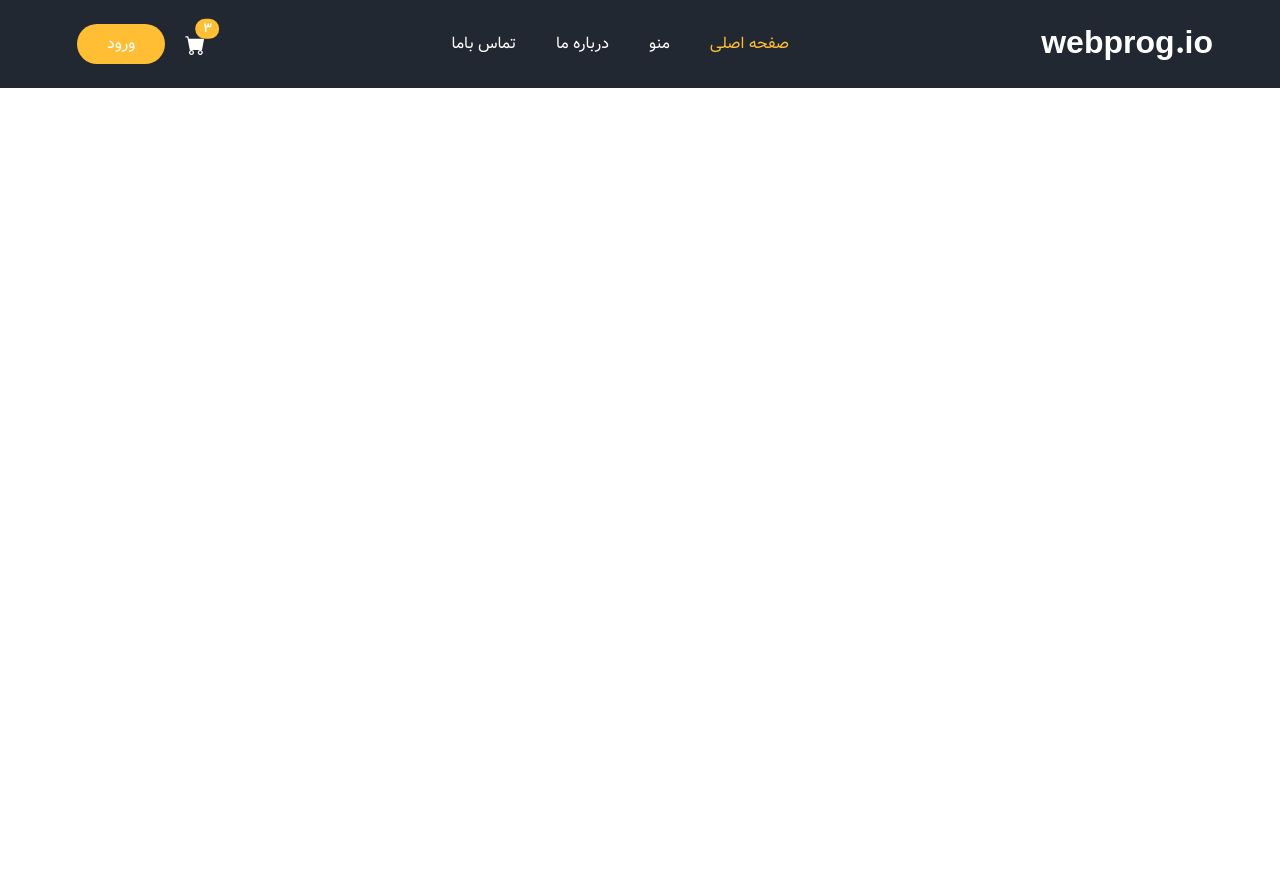
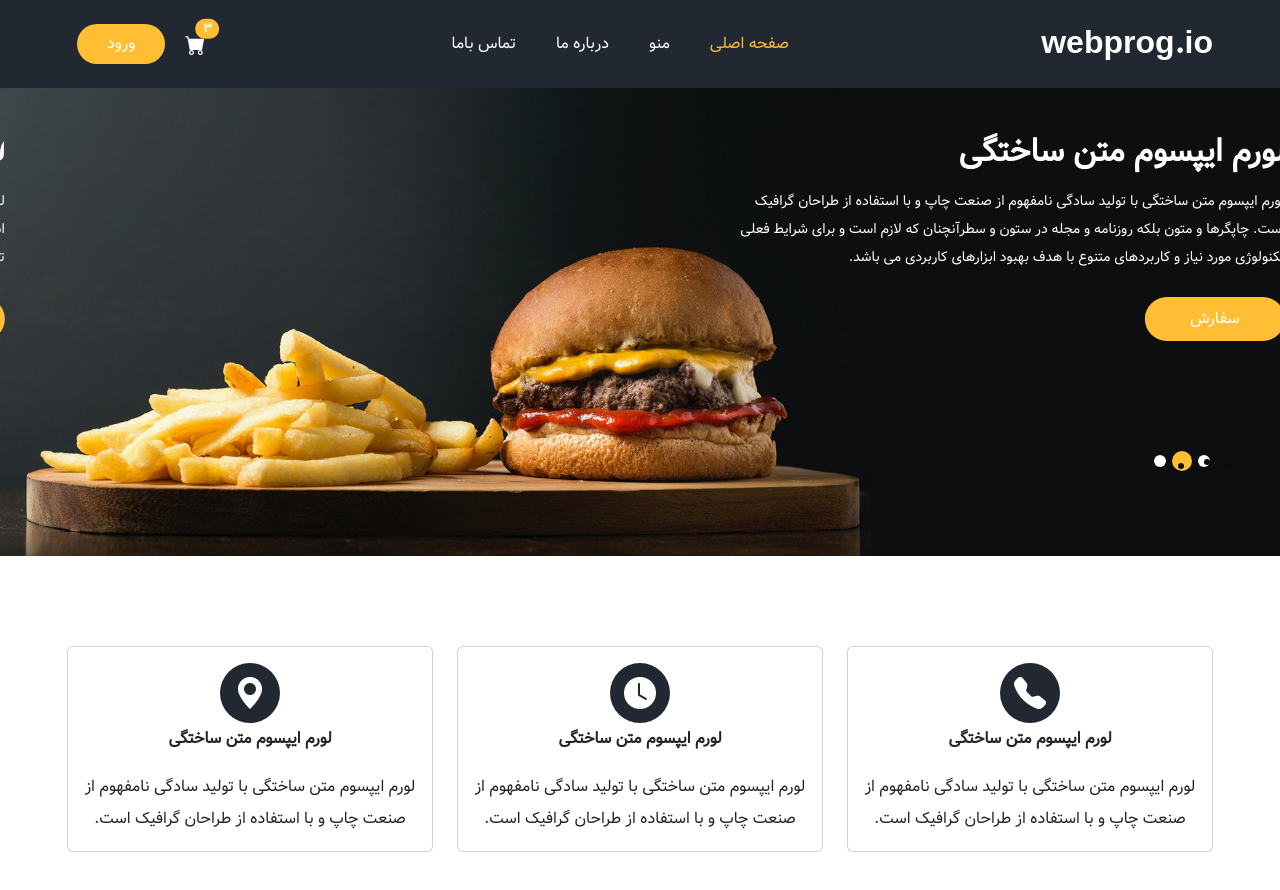
Before and after one commit to NikKhanpour/neda-shop, a Nuxt app: page / in a window 1280 px wide. Shown: the top 890 px of the page. Before the commit the page ends 800 px from the top, so only its background shows below. Built offline with nearby package versions, Linux system fonts and the light colour scheme.

Commit message:
add slider & feature sections to home page

```diff
--- /dev/null
+++ b/components/Features.vue
@@ -0,0 +1,50 @@
+<template>
+	<section class="card-area layout_padding">
+		<div class="container">
+			<div class="row gy-5">
+				<div class="col-md-4 col-sm-6 col-xs-6">
+					<div class="card text-center">
+						<div class="card-body">
+							<div class="card-icon-wrapper">
+								<i class="bi bi-telephone-fill fs-2 text-white card-icon"></i>
+							</div>
+							<p class="card-text fw-bold">لورم ایپسوم متن ساختگی</p>
+							<p class="card-text">
+								لورم ایپسوم متن ساختگی با تولید سادگی نامفهوم از صنعت چاپ و با
+								استفاده از طراحان گرافیک است.
+							</p>
+						</div>
+					</div>
+				</div>
+				<div class="col-md-4 col-sm-6 col-xs-6">
+					<div class="card text-center">
+						<div class="card-body">
+							<div class="card-icon-wrapper">
+								<i class="bi bi-clock-fill fs-2 text-white card-icon"></i>
+							</div>
+							<p class="card-text fw-bold">لورم ایپسوم متن ساختگی</p>
+							<p class="card-text">
+								لورم ایپسوم متن ساختگی با تولید سادگی نامفهوم از صنعت چاپ و با
+								استفاده از طراحان گرافیک است.
+							</p>
+						</div>
+					</div>
+				</div>
+				<div class="col-md-4 col-sm-6 col-xs-6">
+					<div class="card text-center">
+						<div class="card-body">
+							<div class="card-icon-wrapper">
+								<i class="bi bi-geo-alt-fill fs-2 text-white card-icon"></i>
+							</div>
+							<p class="card-text fw-bold">لورم ایپسوم متن ساختگی</p>
+							<p class="card-text">
+								لورم ایپسوم متن ساختگی با تولید سادگی نامفهوم از صنعت چاپ و با
+								استفاده از طراحان گرافیک است.
+							</p>
+						</div>
+					</div>
+				</div>
+			</div>
+		</div>
+	</section>
+</template>
--- /dev/null
+++ b/components/Slider.vue
@@ -0,0 +1,85 @@
+<template>
+	<section class="slider_section">
+		<div class="bg-box">
+			<img src="/images/hero-bg.jpg" alt="" />
+		</div>
+		<div id="customCarousel1" class="carousel slide" data-bs-ride="carousel">
+			<div class="carousel-inner">
+				<div class="carousel-item active">
+					<div class="container">
+						<div class="row">
+							<div class="col-md-7 col-lg-6">
+								<div class="detail-box">
+									<h2 class="mb-3 fw-bold">لورم ایپسوم متن ساختگی</h2>
+									<p>
+										لورم ایپسوم متن ساختگی با تولید سادگی نامفهوم از صنعت چاپ و
+										با استفاده از طراحان گرافیک است. چاپگرها و متون بلکه روزنامه
+										و مجله در ستون و سطرآنچنان که لازم است و برای شرایط فعلی
+										تکنولوژی مورد نیاز و کاربردهای متنوع با هدف بهبود ابزارهای
+										کاربردی می باشد.
+									</p>
+									<div class="btn-box">
+										<a href="" class="btn1"> سفارش </a>
+									</div>
+								</div>
+							</div>
+						</div>
+					</div>
+				</div>
+				<div class="carousel-item">
+					<div class="container">
+						<div class="row">
+							<div class="col-md-7 col-lg-6">
+								<div class="detail-box">
+									<h2 class="mb-3 fw-bold">لورم ایپسوم متن ساختگی</h2>
+									<p>
+										لورم ایپسوم متن ساختگی با تولید سادگی نامفهوم از صنعت چاپ و
+										با استفاده از طراحان گرافیک است. چاپگرها و متون بلکه روزنامه
+										و مجله در ستون و سطرآنچنان که لازم است و برای شرایط فعلی
+										تکنولوژی مورد نیاز و کاربردهای متنوع با هدف بهبود ابزارهای
+										کاربردی می باشد.
+									</p>
+									<div class="btn-box">
+										<a href="" class="btn1"> سفارش </a>
+									</div>
+								</div>
+							</div>
+						</div>
+					</div>
+				</div>
+				<div class="carousel-item">
+					<div class="container">
+						<div class="row">
+							<div class="col-md-7 col-lg-6">
+								<div class="detail-box">
+									<h2 class="mb-3 fw-bold">لورم ایپسوم متن ساختگی</h2>
+									<p>
+										لورم ایپسوم متن ساختگی با تولید سادگی نامفهوم از صنعت چاپ و
+										با استفاده از طراحان گرافیک است. چاپگرها و متون بلکه روزنامه
+										و مجله در ستون و سطرآنچنان که لازم است و برای شرایط فعلی
+										تکنولوژی مورد نیاز و کاربردهای متنوع با هدف بهبود ابزارهای
+										کاربردی می باشد.
+									</p>
+									<div class="btn-box">
+										<a href="" class="btn1"> سفارش </a>
+									</div>
+								</div>
+							</div>
+						</div>
+					</div>
+				</div>
+			</div>
+			<div class="container">
+				<ul class="carousel-indicators">
+					<li
+						data-bs-target="#customCarousel1"
+						data-bs-slide-to="0"
+						class="active"
+					></li>
+					<li data-bs-target="#customCarousel1" data-bs-slide-to="1"></li>
+					<li data-bs-target="#customCarousel1" data-bs-slide-to="2"></li>
+				</ul>
+			</div>
+		</div>
+	</section>
+</template>
--- a/pages/index.vue
+++ b/pages/index.vue
@@ -1 +1,4 @@
-<template></template>
+<template>
+	<Slider />
+	<Features />
+</template>
```
Also changed, not shown: public/images/hero-bg.jpg (added).
